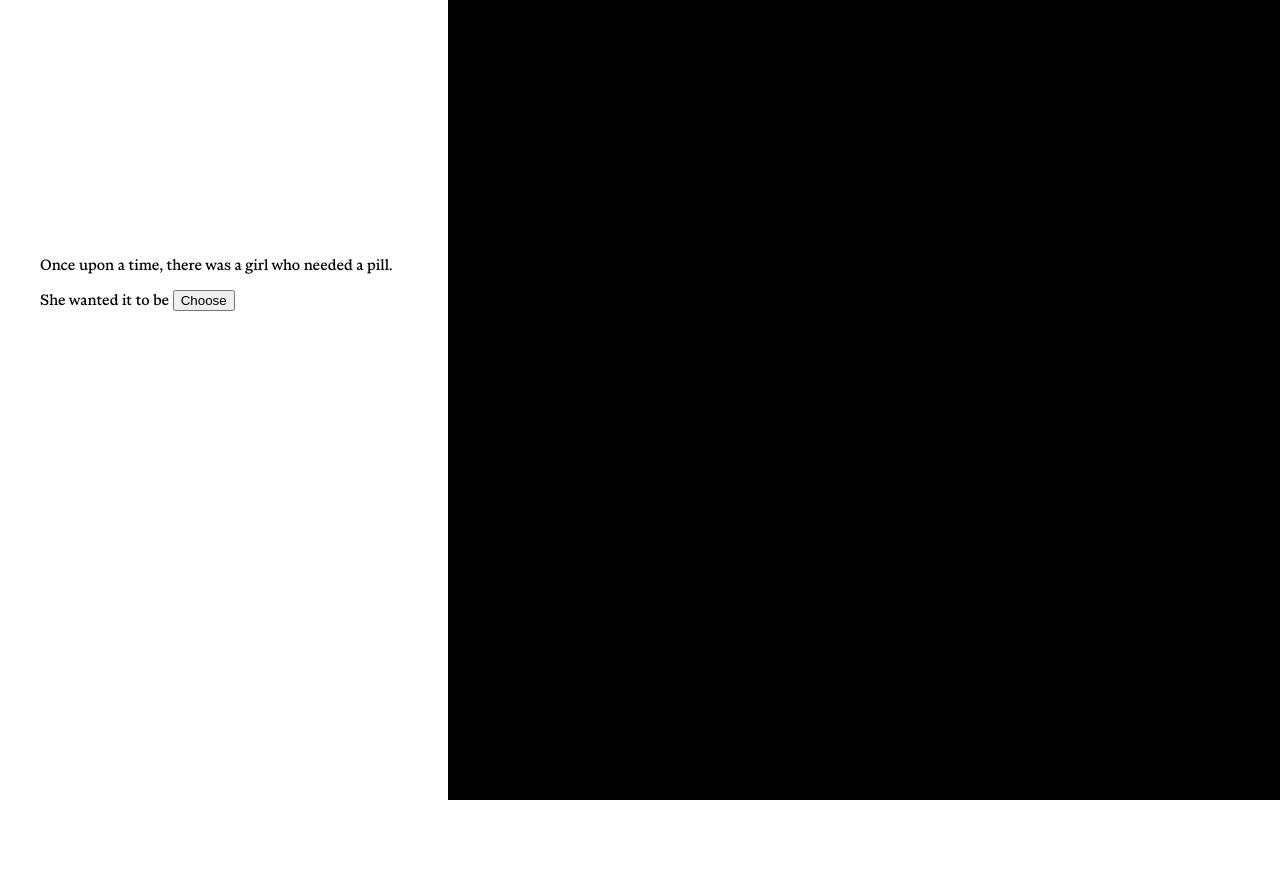
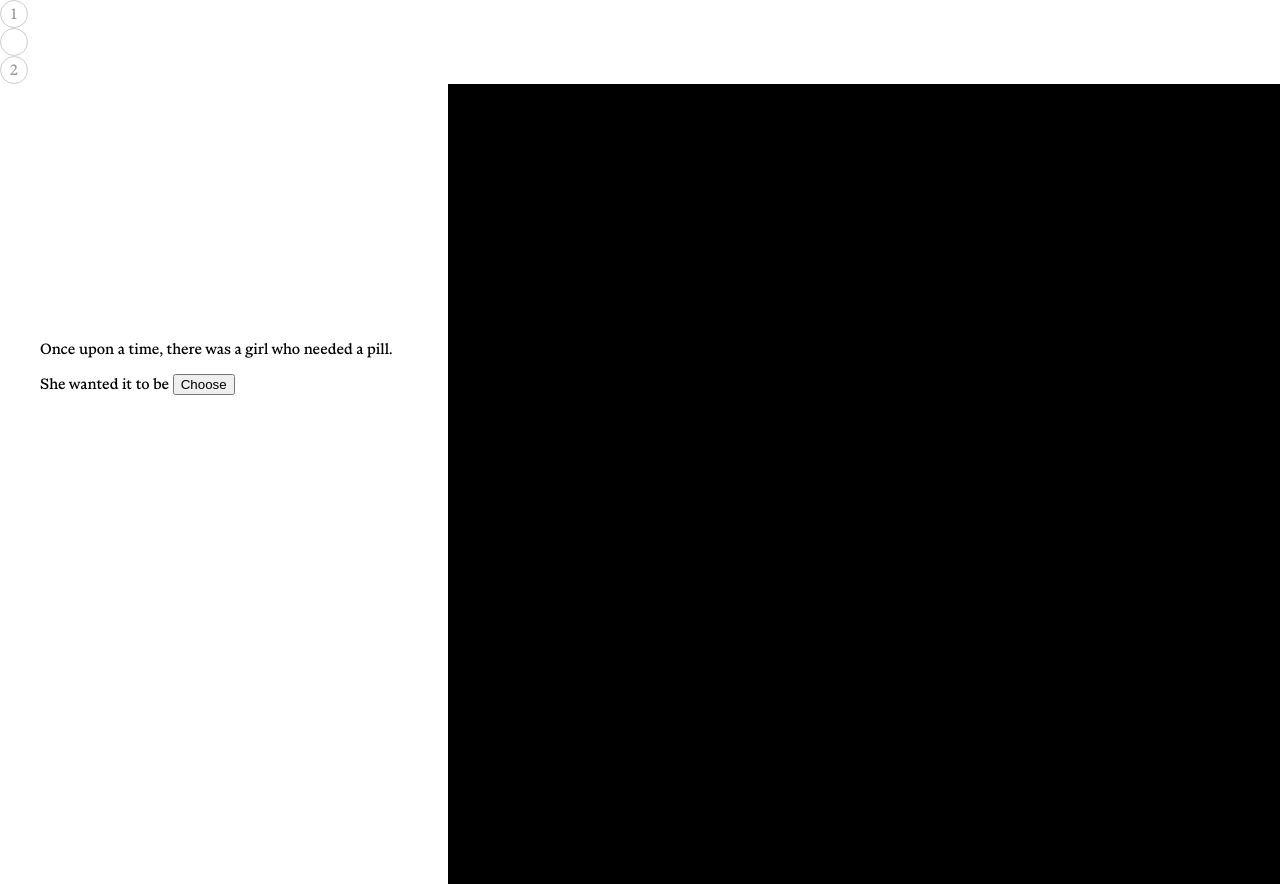
Before and after one commit to saadondaniella/configurator, a React (Vite) app: page / in a window 1280 px wide. Before the commit the page ends 800 px from the top, so only its background shows below. Built offline with nearby package versions, Linux system fonts and the light colour scheme; no server answers.

Commit message:
feat: add step indicator to navigation

```diff
--- a/src/App.css
+++ b/src/App.css
@@ -52,3 +52,27 @@ body,
   flex-direction: column;
   align-items: flex-start;
 }
+
+.step-indicator {
+  display: flex;
+
+  width: 100%;
+  margin-bottom: 16px;
+}
+
+.step {
+  width: 28px;
+  height: 28px;
+  border-radius: 50%;
+  display: flex;
+  align-items: center;
+  justify-content: center;
+  border: 1px solid #ccc;
+  color: #999;
+}
+
+.step.active {
+  border-color: #333;
+  color: #333;
+  font-weight: bold;
+}
--- a/src/App.jsx
+++ b/src/App.jsx
@@ -6,18 +6,28 @@ import "./App.css";
 function App() {
   const [form, setForm] = useState(null);
   const [color, setColor] = useState(null);
+  const [step, setStep] = useState(1);
 
   return (
+    <>
+      <div className="step-layout">
+        <span className="step step-current">{step}</span>
+        <span className="step step-prev">{step > 1 ? step - 1 : ""}</span>
+        <span className="step step-next">{step < 3 ? step + 1 : ""}</span>
+      </div>
+
       <main className="app">
         <StoryPanel
           form={form}
           setForm={setForm}
           color={color}
           setColor={setColor}
+          step={step}
+          setStep={setStep}
         />
         <ThreeScene form={form} />
       </main>
+    </>
   );
 }
-
 export default App;
--- a/src/component/StoryPanel.jsx
+++ b/src/component/StoryPanel.jsx
@@ -1,6 +1,6 @@
 import { useState } from "react";
 
-function StoryPanel({ form, setForm, color, setColor }) {
+function StoryPanel({ form, setForm, color, setColor, step, setStep }) {
   const [showFormOptions, setShowFormOptions] = useState(false);
   const [showColorOptions, setShowColorOptions] = useState(false);
 
@@ -16,6 +16,7 @@ function StoryPanel({ form, setForm, color, setColor }) {
 
   return (
     <section className="story-panel">
+
       <p>Once upon a time, there was a girl who needed a pill.</p>
 
       <div className="form-selection">
```
Lines whose indentation alone changed are shown as unchanged.
